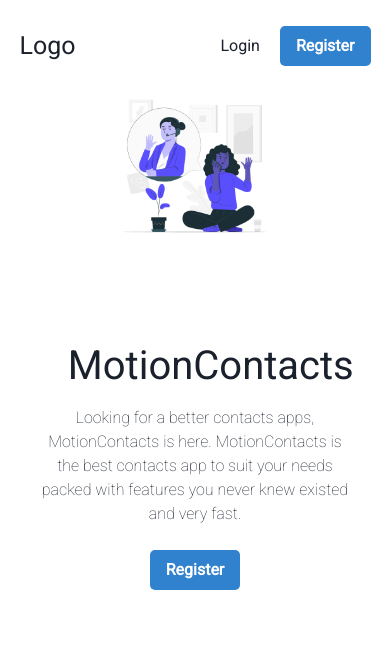
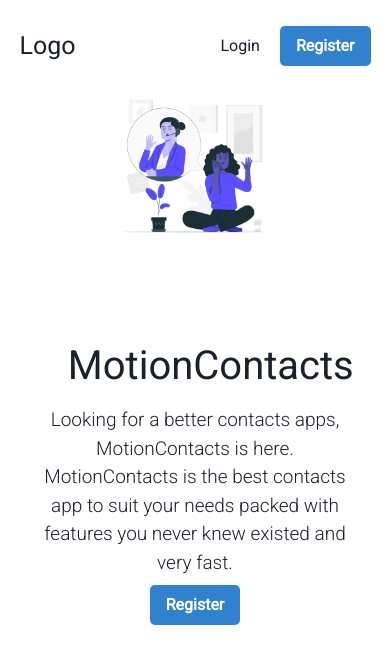
Before and after one commit to davidarogunre/MotionContacts, a React (Create React App) app in the folder frontend/: page / in a window 390 px wide. Shown: the top 664 px of the page. Built offline with nearby package versions, Linux system fonts and the light colour scheme.

Commit message:
made it responsive fully

```diff
--- a/frontend/src/components/Home/Intro.tsx
+++ b/frontend/src/components/Home/Intro.tsx
@@ -2,7 +2,7 @@ import React from 'react'
 import {Box, Flex, Spacer, Image, Button} from '@chakra-ui/react';
 import illustration from './image.jpg'
 import '@fontsource/roboto/400.css'
-import '@fontsource/roboto/100.css'
+import '@fontsource/roboto/300.css'
 
 function Intro() {
   return (
@@ -11,13 +11,13 @@ function Intro() {
           <Box fontSize={{base:"40px", md:"50px", xl:"70px"}} id="header" width="110%" textAlign={{base:"center", md:"initial"}}>
             MotionContacts
           </Box>
-          <Box id="desc" width={{md:"100%", xl:"70%"}} fontWeight="100" marginTop="10px" textAlign={{base:"center", md:"initial"}}>
+          <Box id="desc" width={{md:"100%", xl:"70%"}} fontSize="19px" fontWeight="300" marginTop="10px" textAlign={{base:"center", md:"initial"}}>
               Looking for a better contacts apps, MotionContacts is here.
               MotionContacts is the best contacts app to suit your needs packed
               with features you never knew existed and very fast.
           </Box>
           <Box display={{base:"flex", md:"block"}} justifyContent={{base:"center"}}>
-          <Button colorScheme="blue" borderRadius="5px" variant="solid" marginTop={{base:"24px", md:"25px"}}>Register</Button>
+          <Button colorScheme="blue" borderRadius="5px" variant="solid" marginTop={{base:"8px", md:"25px"}}>Register</Button>
           </Box>
         </Box>
         <Spacer/>
```
